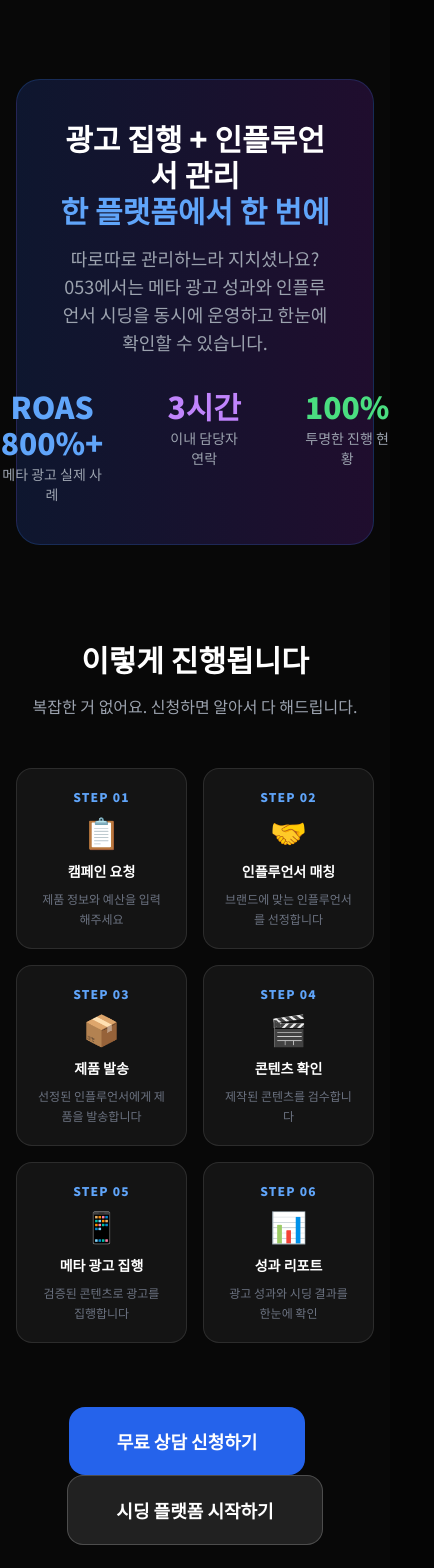
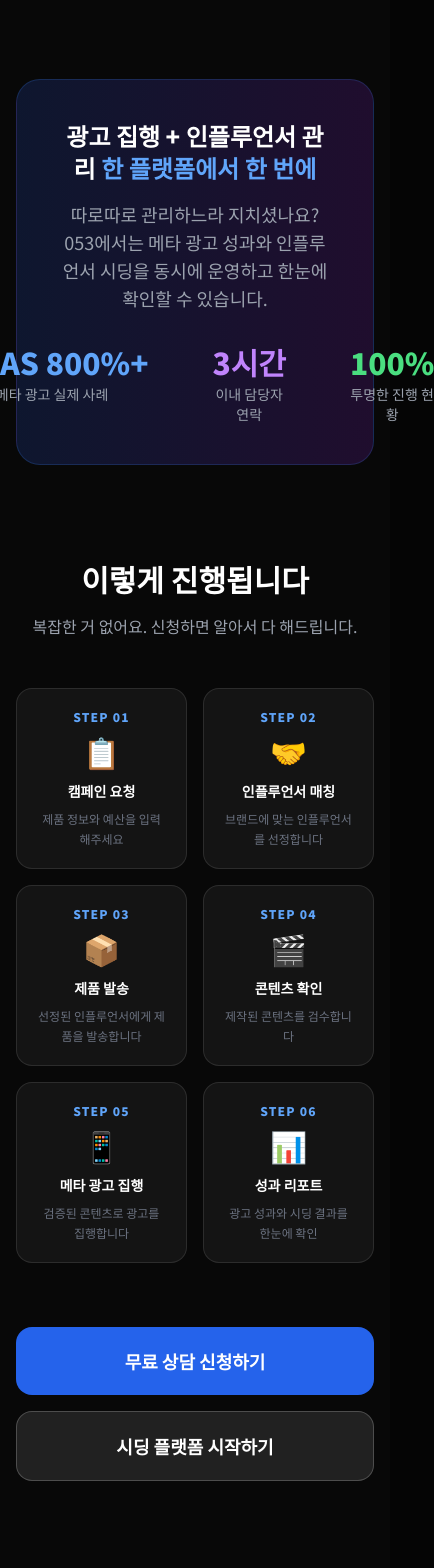
Before and after one commit to hagojob101-home/seeding-platform, a Next.js app: page / in a window 390 px wide. Shown: the part 1780-3348 px from the top of the page, 434 px wide, since content can reach past the window. Built offline with nearby package versions, Linux system fonts and the light colour scheme.

Commit message:
모바일 CTA 버튼 세로 정렬 및 텍스트 줄바꿈 수정

```diff
--- a/pages/index.js
+++ b/pages/index.js
@@ -133,16 +133,16 @@ export default function Home() {
 
           {/* 한번에 해결 */}
           <div className="bg-gradient-to-r from-blue-900/30 to-purple-900/30 border border-blue-500/20 rounded-3xl p-10 mb-24 text-center">
-            <h3 className="text-3xl font-black text-white mb-4">
-              광고 집행 + 인플루언서 관리<br/>
-              <span className="text-blue-400">한 플랫폼에서 한 번에</span>
+            <h3 className="text-2xl md:text-3xl font-black text-white mb-4">
+              광고 집행 + 인플루언서 관리<br className="hidden md:block"/>
+              <span className="text-blue-400"> 한 플랫폼에서 한 번에</span>
             </h3>
             <p className="text-gray-400 text-lg max-w-2xl mx-auto">
               따로따로 관리하느라 지치셨나요? 053에서는 메타 광고 성과와 인플루언서 시딩을 동시에 운영하고 한눈에 확인할 수 있습니다.
             </p>
             <div className="flex justify-center gap-8 mt-8">
               <div className="text-center">
-                <p className="text-3xl font-black text-blue-400">ROAS 800%+</p>
+                <p className="text-3xl font-black text-blue-400 whitespace-nowrap">ROAS 800%+</p>
                 <p className="text-gray-400 text-sm mt-1">메타 광고 실제 사례</p>
               </div>
               <div className="w-px bg-white/10" />
@@ -152,7 +152,7 @@ export default function Home() {
               </div>
               <div className="w-px bg-white/10" />
               <div className="text-center">
-                <p className="text-3xl font-black text-green-400">100%</p>
+                <p className="text-3xl font-black text-green-400 whitespace-nowrap">100%</p>
                 <p className="text-gray-400 text-sm mt-1">투명한 진행 현황</p>
               </div>
             </div>
@@ -187,11 +187,11 @@ export default function Home() {
           </div>
 
           {/* CTA */}
-          <div className="text-center mt-16">
-            <a href="#apply" className="bg-blue-600 text-white px-12 py-5 rounded-2xl font-black text-lg hover:bg-blue-700 transition inline-block mr-4">
+          <div className="text-center mt-16 flex flex-col md:flex-row justify-center items-center gap-4">
+            <a href="#apply" className="bg-blue-600 text-white px-10 py-5 rounded-2xl font-black text-lg hover:bg-blue-700 transition w-full md:w-auto text-center">
               무료 상담 신청하기
             </a>
-            <a href="/login" className="bg-white/10 text-white px-12 py-5 rounded-2xl font-black text-lg hover:bg-white/20 transition inline-block border border-white/20">
+            <a href="/login" className="bg-white/10 text-white px-10 py-5 rounded-2xl font-black text-lg hover:bg-white/20 transition border border-white/20 w-full md:w-auto text-center">
               시딩 플랫폼 시작하기
             </a>
           </div>
```
